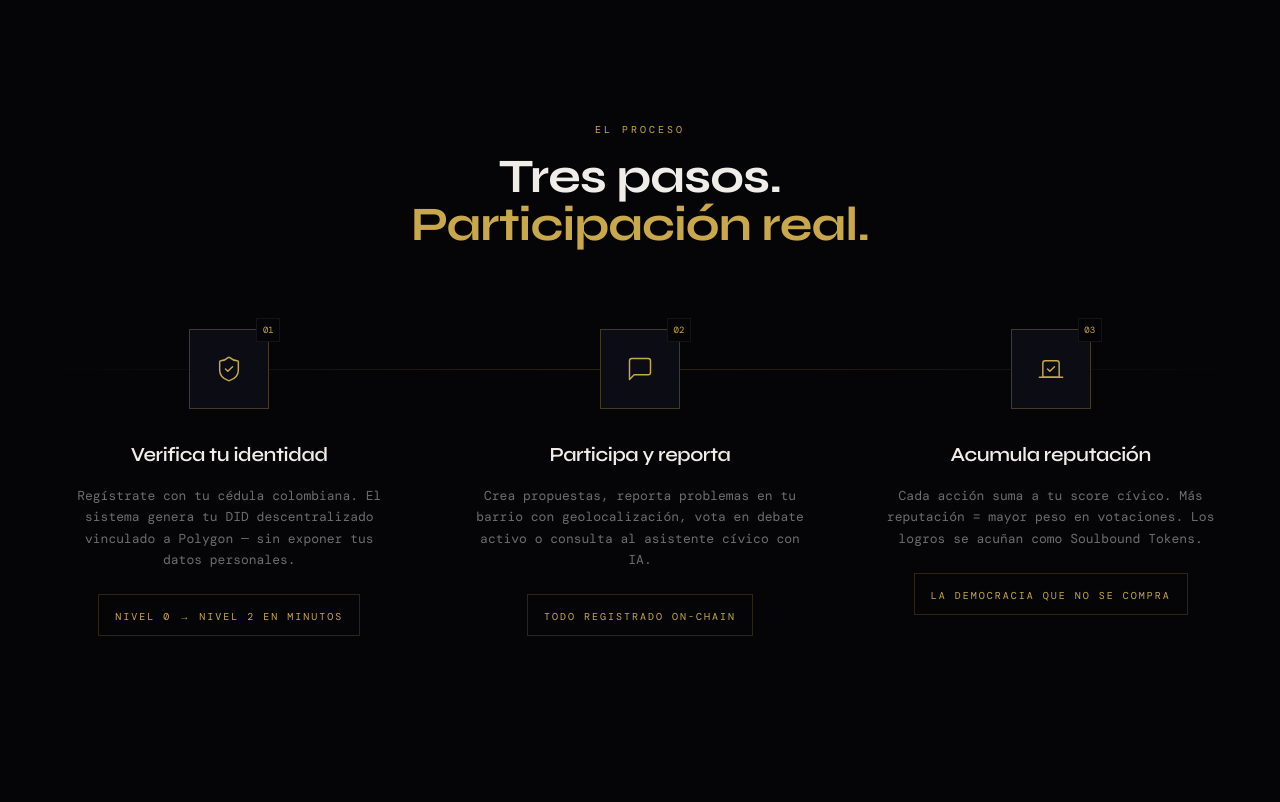
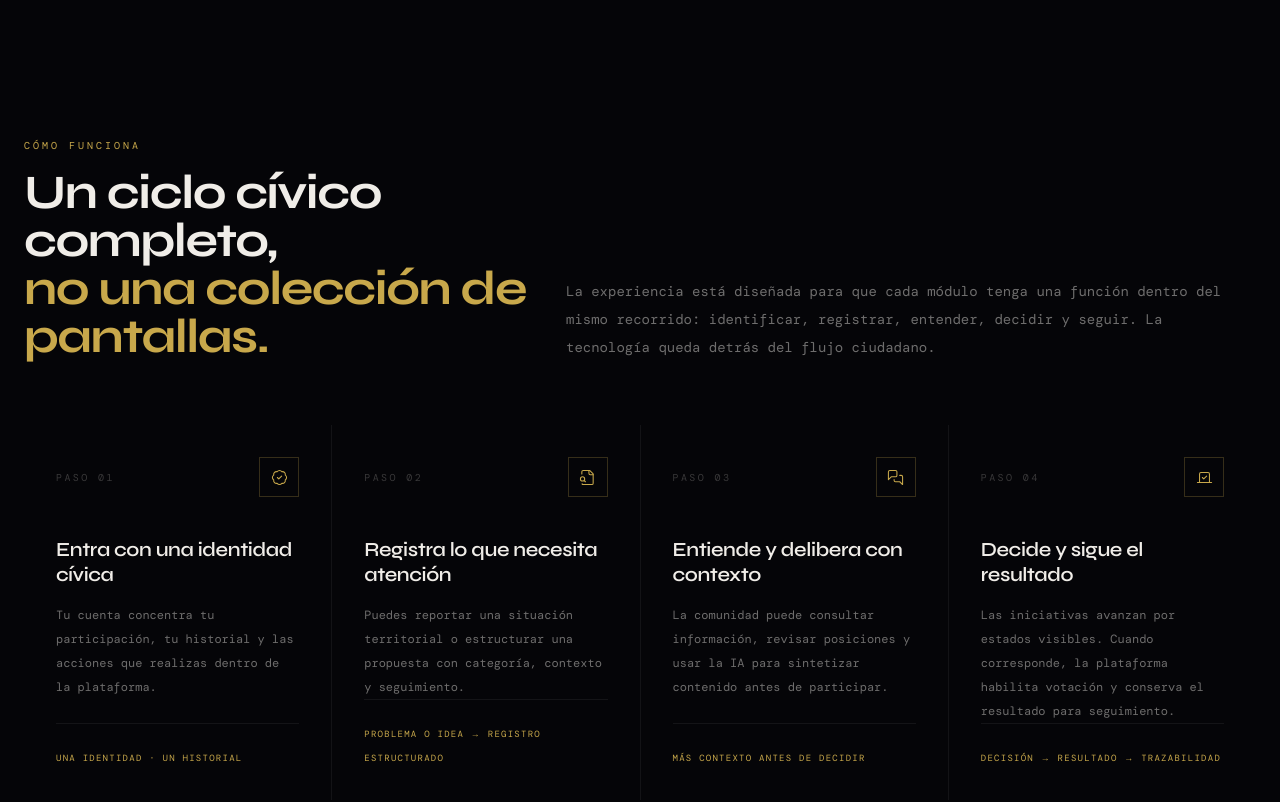
Before and after one commit to VladPhil92/Vertice-OS, a Next.js app in the folder apps/web/: page / in a window 1280 px wide. Shown: the part 2260-3062 px from the top of the page. Built offline with nearby package versions, Linux system fonts and the light colour scheme; a web font is replaced by a local one.

Commit message:
feat(web): turn onboarding into a clear civic journey

```diff
--- a/apps/web/components/sections/HowItWorksSection.tsx
+++ b/apps/web/components/sections/HowItWorksSection.tsx
@@ -1,104 +1,104 @@
 'use client'
 
 import { motion } from 'framer-motion'
-import { ShieldCheck, MessageSquare, Vote } from 'lucide-react'
+import { BadgeCheck, FileSearch, MessagesSquare, Vote } from 'lucide-react'
 
 const STEPS = [
   {
     number: '01',
-    icon: ShieldCheck,
-    title: 'Verifica tu identidad',
+    icon: BadgeCheck,
+    title: 'Entra con una identidad cívica',
     description:
-      'Regístrate con tu cédula colombiana. El sistema genera tu DID descentralizado vinculado a Polygon — sin exponer tus datos personales.',
-    detail: 'Nivel 0 → Nivel 2 en minutos',
+      'Tu cuenta concentra tu participación, tu historial y las acciones que realizas dentro de la plataforma.',
+    detail: 'Una identidad · un historial',
   },
   {
     number: '02',
-    icon: MessageSquare,
-    title: 'Participa y reporta',
+    icon: FileSearch,
+    title: 'Registra lo que necesita atención',
     description:
-      'Crea propuestas, reporta problemas en tu barrio con geolocalización, vota en debate activo o consulta al asistente cívico con IA.',
-    detail: 'Todo registrado on-chain',
+      'Puedes reportar una situación territorial o estructurar una propuesta con categoría, contexto y seguimiento.',
+    detail: 'Problema o idea → registro estructurado',
   },
   {
     number: '03',
+    icon: MessagesSquare,
+    title: 'Entiende y delibera con contexto',
+    description:
+      'La comunidad puede consultar información, revisar posiciones y usar la IA para sintetizar contenido antes de participar.',
+    detail: 'Más contexto antes de decidir',
+  },
+  {
+    number: '04',
     icon: Vote,
-    title: 'Acumula reputación',
+    title: 'Decide y sigue el resultado',
     description:
-      'Cada acción suma a tu score cívico. Más reputación = mayor peso en votaciones. Los logros se acuñan como Soulbound Tokens.',
-    detail: 'La democracia que no se compra',
+      'Las iniciativas avanzan por estados visibles. Cuando corresponde, la plataforma habilita votación y conserva el resultado para seguimiento.',
+    detail: 'Decisión → resultado → trazabilidad',
   },
 ] as const
 
 export function HowItWorksSection() {
   return (
-    <section id="como-funciona" className="relative px-6 py-32">
-      {/* Subtle separator line */}
-      <div className="absolute top-0 left-6 right-6 h-px bg-border" />
+    <section id="como-funciona" className="relative px-6 py-28 md:py-36">
+      <div className="absolute left-6 right-6 top-0 h-px bg-border" />
 
       <div className="mx-auto max-w-7xl">
-        {/* Header */}
-        <div className="mb-20 text-center">
-          <span className="section-tag">El proceso</span>
+        <div className="mb-16 grid gap-8 lg:grid-cols-[0.85fr_1.15fr] lg:items-end">
+          <div>
+            <span className="section-tag">Cómo funciona</span>
             <motion.h2
-            className="font-display text-4xl font-700 tracking-[-0.02em] text-primary md:text-5xl"
+              className="font-display text-4xl font-700 tracking-[-0.03em] text-primary md:text-5xl"
               initial={{ opacity: 0, y: 20 }}
               whileInView={{ opacity: 1, y: 0 }}
               viewport={{ once: true }}
-            transition={{ duration: 0.6 }}
+              transition={{ duration: 0.55 }}
             >
-            Tres pasos.
+              Un ciclo cívico completo,
               <br />
-            <span className="text-gold">Participación real.</span>
+              <span className="text-gold">no una colección de pantallas.</span>
             </motion.h2>
           </div>
+          <p className="max-w-2xl font-mono text-sm leading-7 text-secondary">
+            La experiencia está diseñada para que cada módulo tenga una función dentro del mismo recorrido:
+            identificar, registrar, entender, decidir y seguir. La tecnología queda detrás del flujo ciudadano.
+          </p>
+        </div>
 
-        {/* Steps */}
-        <div className="relative">
-          {/* Connector line (desktop) */}
-          <div
-            className="absolute top-10 left-0 right-0 hidden h-px lg:block"
-            style={{ background: 'linear-gradient(90deg, transparent, rgba(200,168,75,0.2), transparent)' }}
-          />
-
-          <div className="grid gap-12 lg:grid-cols-3 lg:gap-0">
+        <div className="grid gap-px bg-border md:grid-cols-2 xl:grid-cols-4">
           {STEPS.map((step, idx) => {
             const Icon = step.icon
             return (
-                <motion.div
+              <motion.article
                 key={step.number}
-                  className="relative flex flex-col items-center text-center lg:px-10"
+                className="relative flex min-h-[330px] flex-col bg-bg p-7 transition-colors hover:bg-surface md:p-8"
                 initial={{ opacity: 0, y: 24 }}
                 whileInView={{ opacity: 1, y: 0 }}
-                  viewport={{ once: true, margin: '-40px' }}
-                  transition={{ duration: 0.5, delay: idx * 0.12 }}
+                viewport={{ once: true, margin: '-50px' }}
+                transition={{ duration: 0.45, delay: idx * 0.07 }}
               >
-                  {/* Icon circle */}
-                  <div className="relative mb-8 flex h-20 w-20 items-center justify-center border border-gold/30 bg-surface">
-                    <Icon size={28} className="text-gold" strokeWidth={1.25} />
-                    {/* Step number badge */}
-                    <div className="absolute -top-3 -right-3 flex h-6 w-6 items-center justify-center border border-border bg-bg">
-                      <span className="font-mono text-[9px] text-gold">{step.number}</span>
+                <div className="mb-10 flex items-center justify-between">
+                  <span className="font-mono text-[10px] uppercase tracking-[0.24em] text-tertiary">
+                    Paso {step.number}
+                  </span>
+                  <div className="flex h-10 w-10 items-center justify-center border border-gold/25 text-gold">
+                    <Icon size={17} strokeWidth={1.5} />
                   </div>
                 </div>
 
-                  <h3 className="mb-4 font-display text-xl font-600 text-primary">
+                <h3 className="mb-4 font-display text-xl font-600 leading-tight text-primary">
                   {step.title}
                 </h3>
+                <p className="font-mono text-[12px] leading-6 text-secondary">{step.description}</p>
 
-                  <p className="mb-6 font-mono text-[13px] leading-relaxed text-secondary">
-                    {step.description}
-                  </p>
-
-                  <div className="border border-gold/20 px-4 py-2">
-                    <span className="font-mono text-[10px] uppercase tracking-[0.2em] text-gold">
+                <div className="mt-auto border-t border-border pt-5">
+                  <span className="font-mono text-[9px] uppercase tracking-[0.14em] text-gold">
                     {step.detail}
                   </span>
                 </div>
-                </motion.div>
+              </motion.article>
             )
           })}
-          </div>
         </div>
       </div>
     </section>
```
Lines whose indentation alone changed are shown as unchanged.
